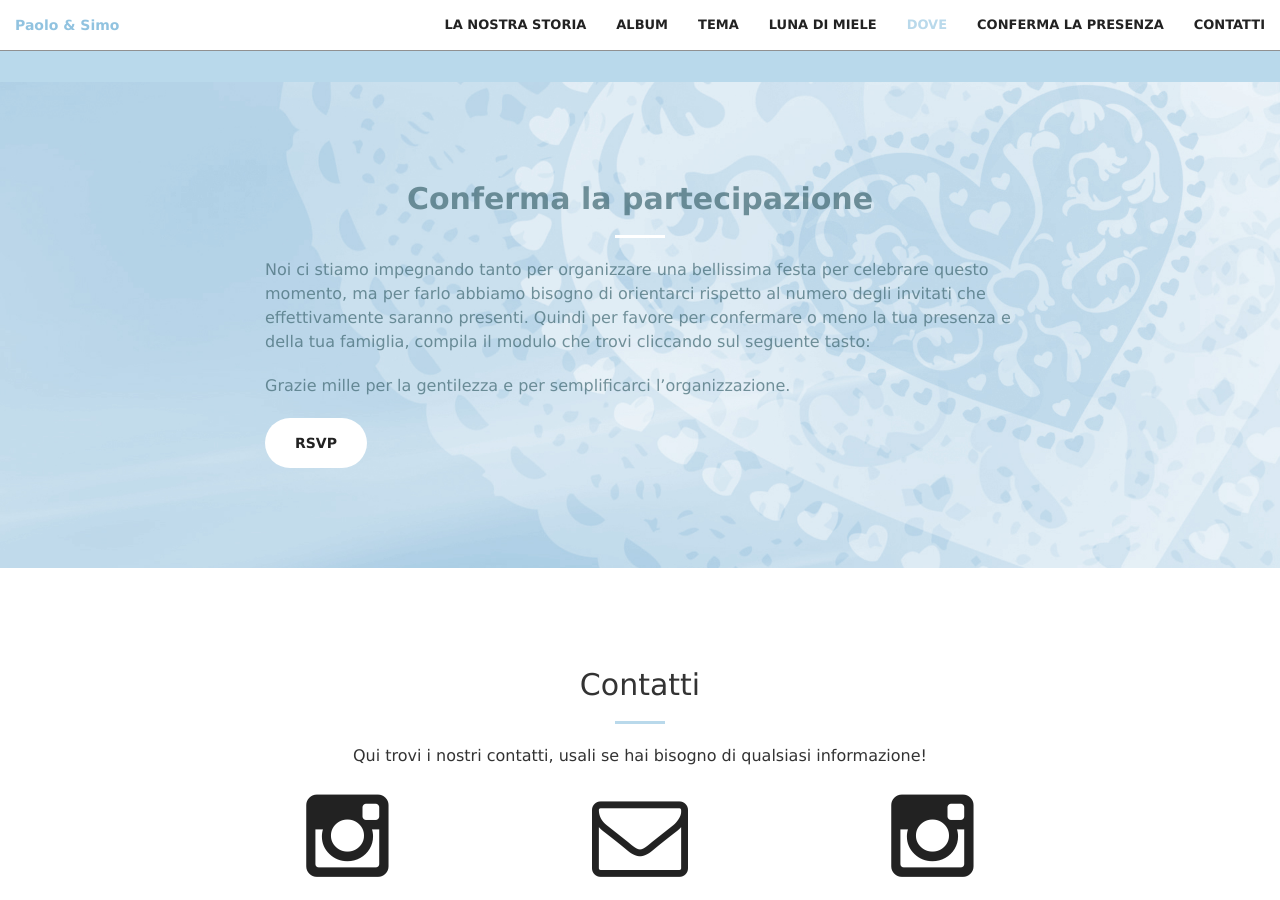
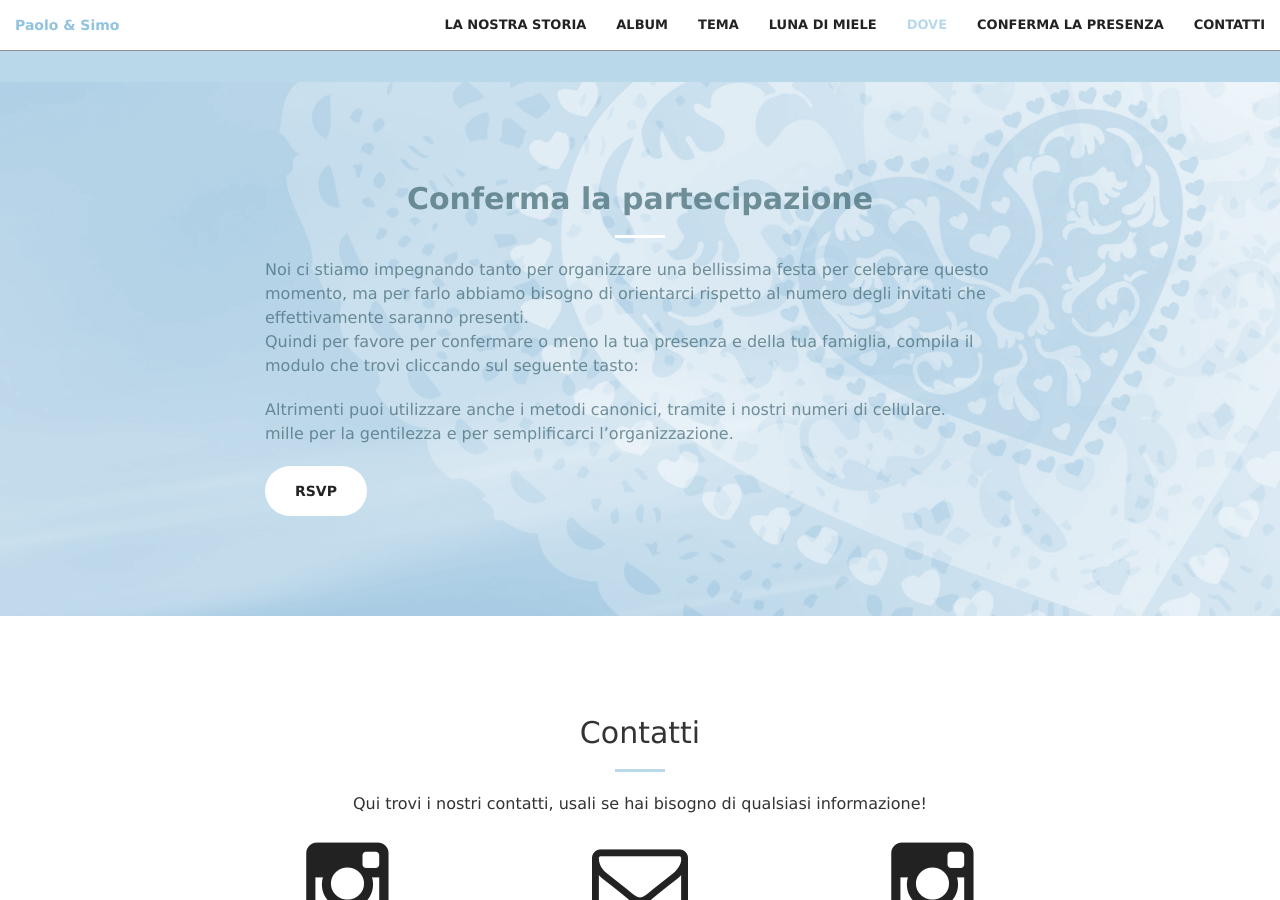
Before and after one commit to simoforzani/simoforzani.github.io, a Jekyll site: the page built from index.html, in a window 1280 px wide and 900 px high, scrolled down 6772 px. Built offline with Jekyll 4.4.1, drawn with Linux system fonts in a browser that asks for light colours.

Commit message:
change sentence

```diff
--- a/_includes/conferma.html
+++ b/_includes/conferma.html
@@ -8,11 +8,11 @@
 					Noi ci stiamo impegnando tanto per organizzare una bellissima festa per
 					celebrare questo momento, ma per farlo abbiamo bisogno di orientarci
 					rispetto al numero degli invitati che effettivamente saranno presenti.
-					Quindi per favore per confermare o meno la tua presenza e della tua
+					<br /> Quindi per favore per confermare o meno la tua presenza e della tua
 					famiglia, compila il modulo che trovi cliccando sul seguente tasto:
 				</p>
 				<p class="text-faded">
-					Grazie mille per la gentilezza e per semplificarci l’organizzazione.
+					Altrimenti puoi utilizzare anche i metodi canonici, tramite i nostri numeri di cellulare. <br /> mille per la gentilezza e per semplificarci l’organizzazione.
 				</p>
 				<div class="rsvp-content">
 					<div class="rsvp-content-inner">
```
